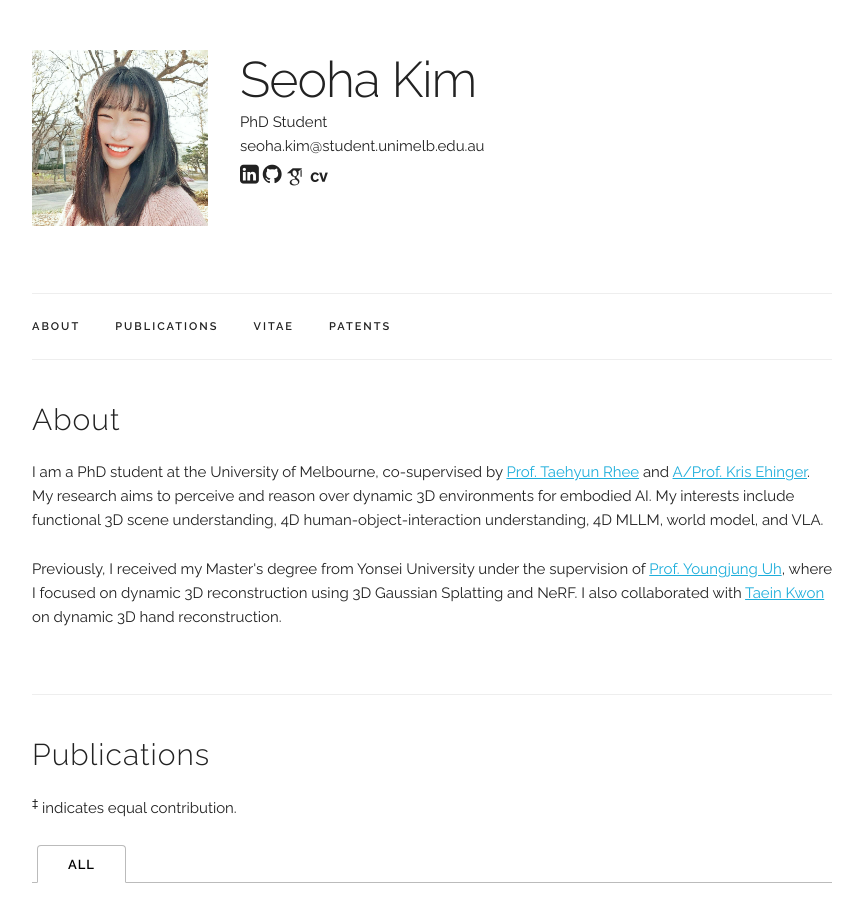
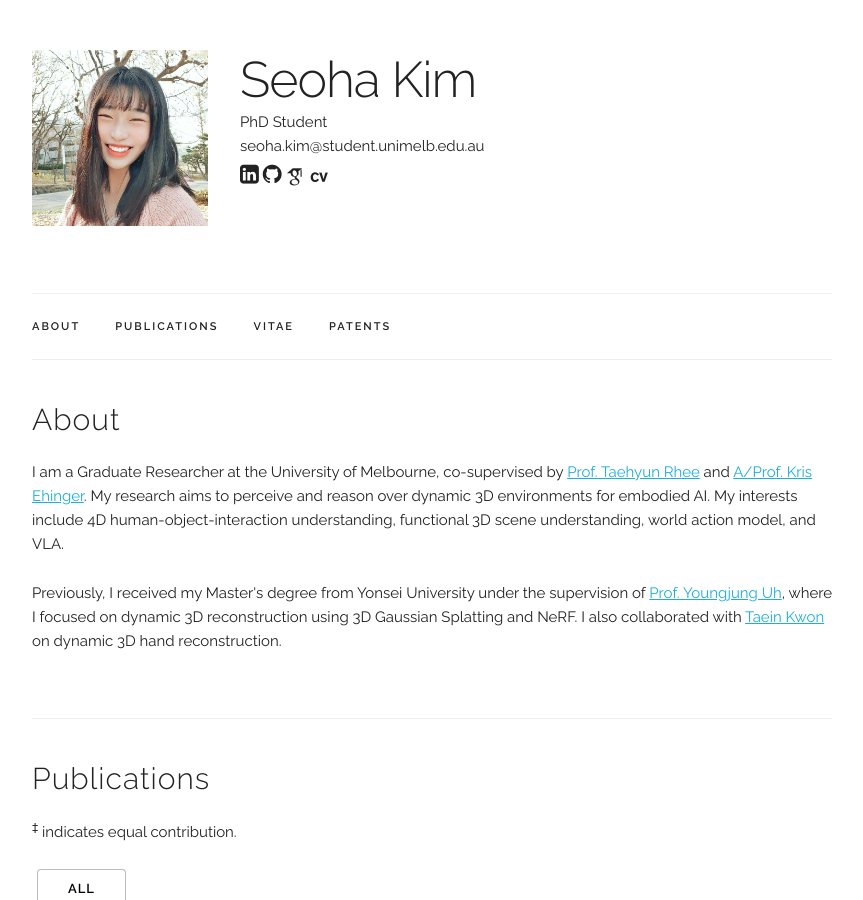
Before and after one commit to seoha-kim/seoha-kim.github.io, a Jekyll site: the page built from index.html, in a window 1280 px wide and 900 px high. Shown: the whole window, without its empty margins (208-1071 px from the left). Built offline with Jekyll 4.4.1, drawn with Linux system fonts in a browser that asks for light colours; some web fonts are replaced.

Commit message:
Update index.html

```diff
--- a/index.html
+++ b/index.html
@@ -5,8 +5,8 @@ title: Home
 <!-- ========== BIO ========== -->
 <div class="docs-section" id="bio">
   <h4>About</h4>
-<p>I am a PhD student at the University of Melbourne, co-supervised by <a href="https://findanexpert.unimelb.edu.au/profile/1084098-taehyun-rhee">Prof. Taehyun Rhee</a> and <a href="http://www.kehinger.com/">A/Prof. Kris Ehinger</a>.
-  My research aims to perceive and reason over dynamic 3D environments for embodied AI. My interests include functional 3D scene understanding, 4D human-object-interaction understanding, 4D MLLM, world model, and VLA.</p>
+<p>I am a Graduate Researcher at the University of Melbourne, co-supervised by <a href="https://findanexpert.unimelb.edu.au/profile/1084098-taehyun-rhee">Prof. Taehyun Rhee</a> and <a href="http://www.kehinger.com/">A/Prof. Kris Ehinger</a>.
+  My research aims to perceive and reason over dynamic 3D environments for embodied AI. My interests include 4D human-object-interaction understanding, functional 3D scene understanding, world action model, and VLA.</p>
 
 <p>Previously, I received my Master's degree from Yonsei University under the supervision of <a href="https://vilab.yonsei.ac.kr/members/professor">Prof. Youngjung Uh</a>,
   where I focused on dynamic 3D reconstruction using 3D Gaussian Splatting and NeRF.
```
